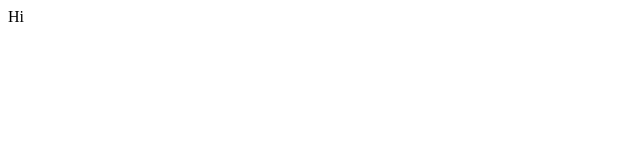
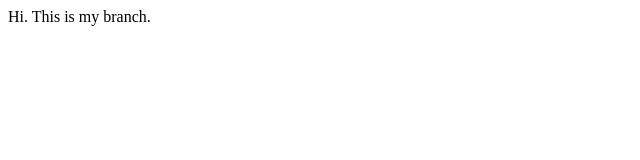
Before and after one commit to GordanaKuharic/LovingGit, a plain HTML site: page index.html in a window 1280 px wide. Shown: the whole page, without its empty margins (0-640 px from the left). Drawn offline with Linux system fonts and the light colour scheme.

Commit message:
Mybranch commit

```diff
--- a/MyFolder1/app1.js
+++ b/MyFolder1/app1.js
@@ -1 +1 @@
-                console.log("Hello, how are you?");
+                console.log("Hello, how are you? My branch");
--- a/MyFolder2/app2.js
+++ b/MyFolder2/app2.js
@@ -1 +1 @@
-console.log("Hi2");
+console.log("Hi2. My branch.");
--- a/index.html
+++ b/index.html
@@ -3,6 +3,6 @@
 <title> My App</title>
 </head>
 <body>
-Hi
+Hi. This is my branch.
 </body>
 </html>
```
Also changed, not shown: 1 other file.
